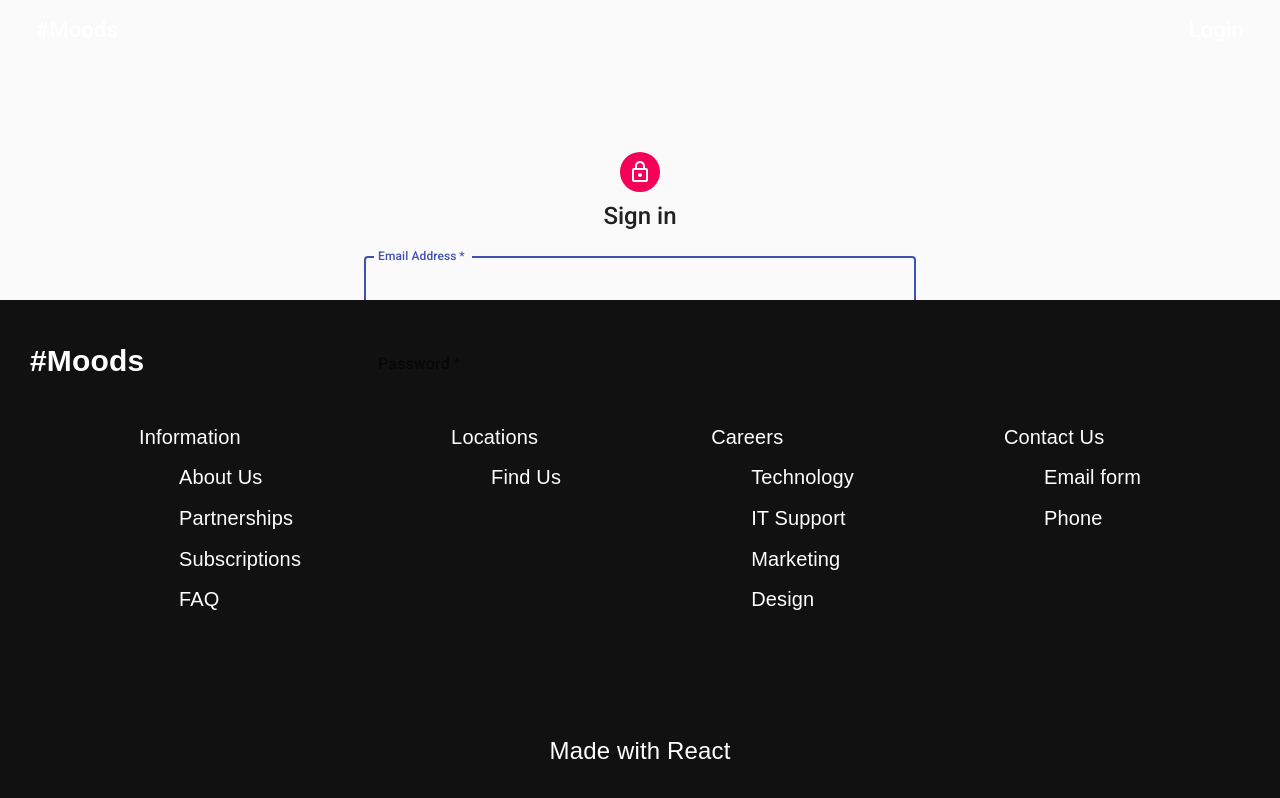
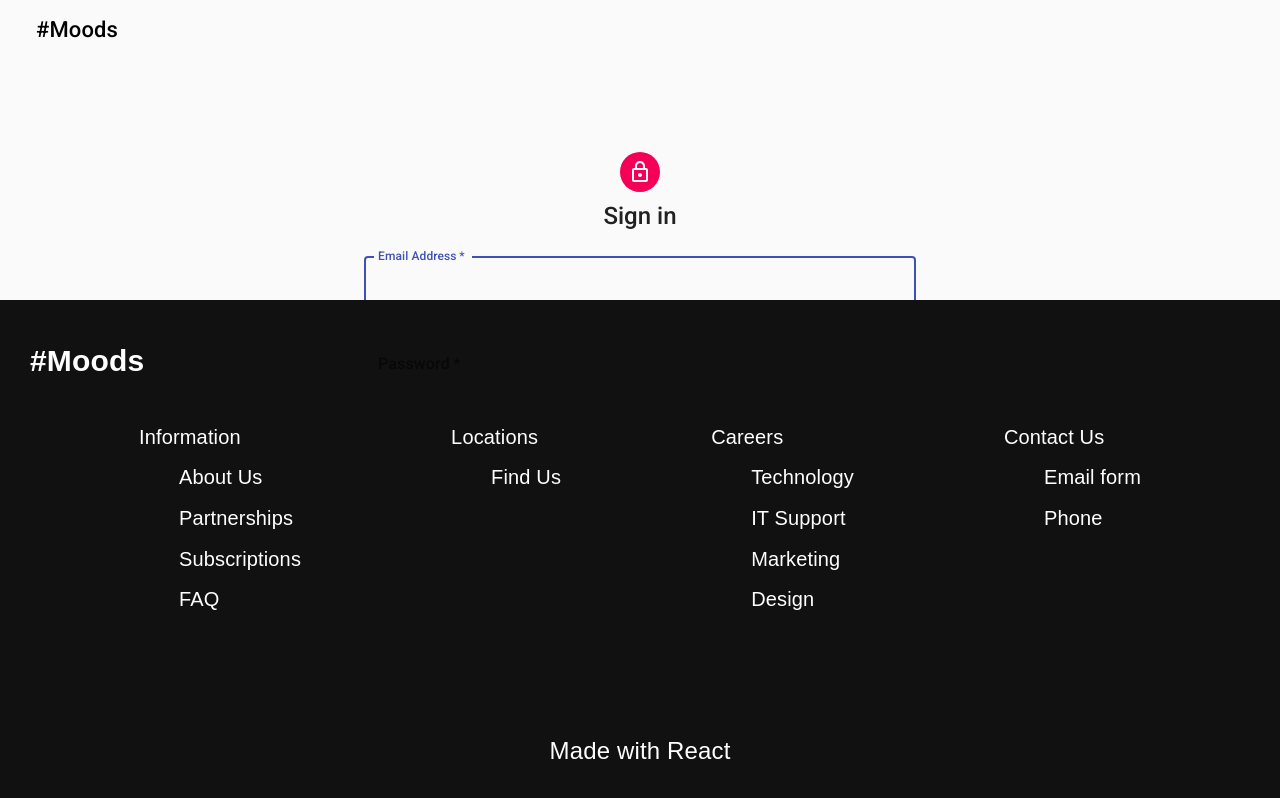
Before and after one commit to MoodsMusic/Moods, a React (Create React App) app in the folder client/: page /login in a window 1280 px wide. Built offline with nearby package versions, Linux system fonts and the light colour scheme.

Commit message:
Change color based on browser location

```diff
--- a/client/src/Conponents/Nav/index.js
+++ b/client/src/Conponents/Nav/index.js
@@ -1,15 +1,24 @@
 import React from 'react';
-import { Link } from "react-router-dom";
+import { Link, useLocation } from "react-router-dom";
 import "./style.css";
 
 const Nav = () => {
+    const locationVar = useLocation();
+    let location = "home";
+
+    if (locationVar.pathname === "/login") location = "login";
+    else if (locationVar.pathname === "/register") location = "register";
+
     return (
-        <nav>
+        <nav className={`nav nav-${location}`}>
             <div className="nav-left">
                 <span><Link to="/">#Moods</Link></span>
             </div>
             <div className="nav-right">
-                <span><Link to="/login">Login</Link></span>
+                {/* Only show login if not on login page */}
+                {!(locationVar.pathname === "/login" || locationVar.pathname === "/register") ? (
+                    <span><Link to="/login">Login</Link></span>
+                ) : <div></div>}
             </div>
         </nav>
     );
--- a/client/src/Conponents/Nav/style.css
+++ b/client/src/Conponents/Nav/style.css
@@ -32,3 +32,8 @@ nav {
 nav span {
     margin: 0 16px;
 }
+
+.nav.nav-login,
+.nav.nav-register {
+    color: #000 !important;
+}
```
